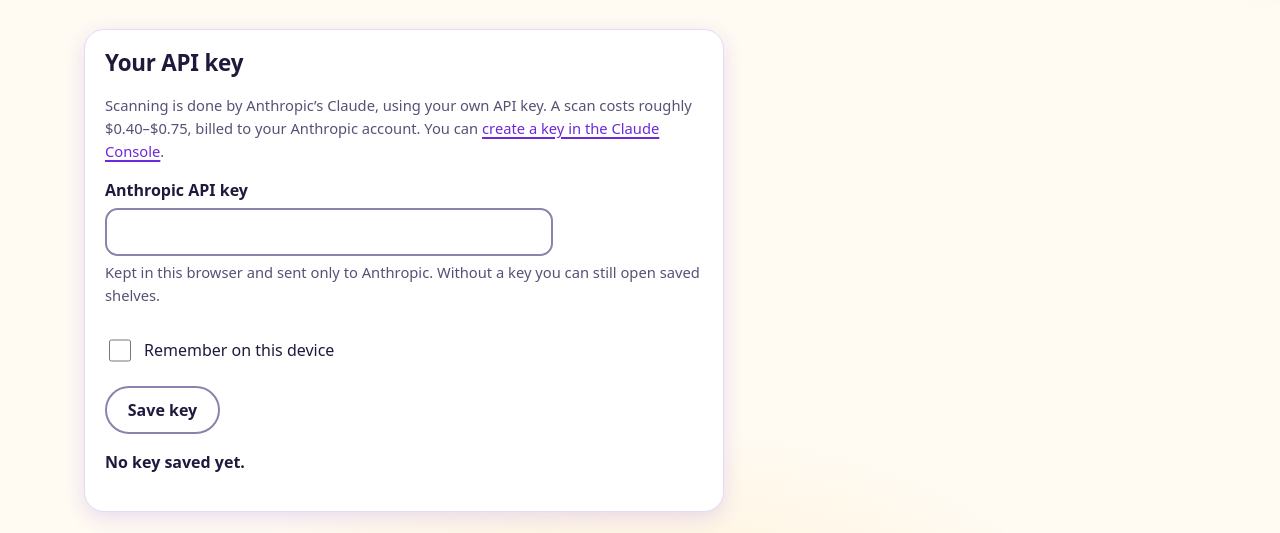
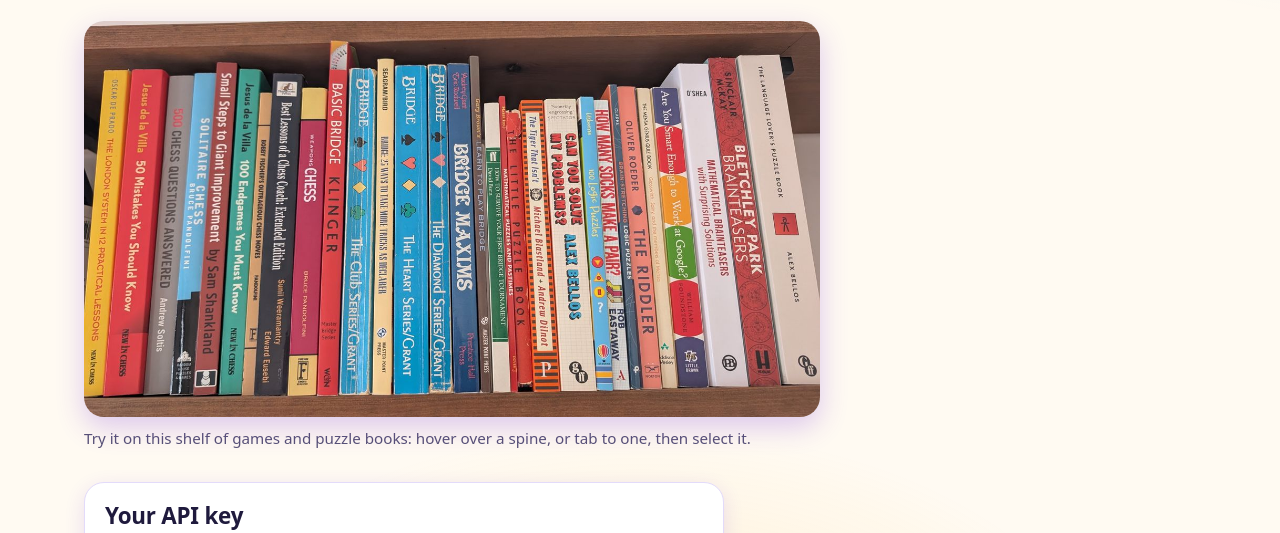
Before and after one commit to mco-gh/bookshelf, a plain HTML site: page index.html in a window 1280 px wide. Shown: the part 245-778 px from the top of the page. Drawn offline with Linux system fonts and the light colour scheme.

Commit message:
Bookshelf: add example shelf on the home page and build tooling
- Embed a scanned games shelf at the top of the home page as a small
  live example (static/bookshelf/demo/).
- viewer.js: add a compact mode and an id prefix so two shelves can be
  mounted on one page.
- Add bookshelf-src/, which rebuilds the vendored Anthropic SDK bundle
  and tooltip polyfill in static/bookshelf/vendor/.

Co-Authored-By: Claude Fable 5.2 <noreply@anthropic.com>

```diff
--- a/app.js
+++ b/app.js
@@ -44,6 +44,19 @@ function el(tag, props = {}, ...children) {
 }
 
 const newId = () => crypto.randomUUID().replaceAll('-', '').slice(0, 12);
+
+// --- Home-page example ----------------------------------------------------------
+// A real scanned shelf, small, so the first thing a visitor sees is what the app makes.
+
+fetch('demo/games.json')
+  .then((response) => (response.ok ? response.json() : Promise.reject()))
+  .then((demo) => {
+    $('demo-root').style.aspectRatio = '';
+    mountShelf($('demo-root'), demo, { imageUrl: 'demo/games.jpg', compact: true, idPrefix: 'demo-' });
+  })
+  .catch(() => {
+    document.querySelector('.demo').hidden = true; // the app works without its example
+  });
 
 // --- The visitor's API key --------------------------------------------------------
 //
--- a/index.html
+++ b/index.html
@@ -24,6 +24,11 @@
     <section id="home" aria-labelledby="home-title">
       <h1 id="home-title">Scan a bookshelf</h1>
       <p class="lede">Upload a photo of a shelf. Every spine becomes a hotspot: hover to see the title, click for details and places to find the book.</p>
+
+      <figure class="demo">
+        <div id="demo-root" style="aspect-ratio: 1400 / 754"></div>
+        <figcaption>Try it on this shelf of games and puzzle books: hover over a spine, or tab to one, then select it.</figcaption>
+      </figure>
 
       <form id="key-form" class="key" aria-labelledby="key-title">
         <h2 id="key-title">Your API key</h2>
--- a/styles.css
+++ b/styles.css
@@ -752,6 +752,28 @@ summary {
   margin-block-start: 1.4rem;
 }
 
+/* Home-page example shelf */
+
+.demo {
+  margin: 1.5rem 0 2rem;
+  max-inline-size: 46rem;
+}
+
+.demo .shelf {
+  margin-inline: 0;
+  inline-size: 100%;
+}
+
+.demo .shelf img {
+  inline-size: 100%;
+}
+
+.demo figcaption {
+  margin-block-start: 0.6rem;
+  color: var(--muted);
+  font-size: 0.95rem;
+}
+
 /* API key */
 
 .key {
--- a/viewer.js
+++ b/viewer.js
@@ -54,10 +54,14 @@ function linksFor(book, match) {
  * @param {(book: object, changes: {title: string, author: string}) => Promise<object>} [options.onEdit]
  *   Called when a book is renamed; resolves to the updated book. Omit both callbacks for a read-only shelf.
  * @param {(book: object) => Promise<void>} [options.onRemove]
+ * @param {boolean} [options.compact]  show only the photo and its hotspots (no summary, search or list)
+ * @param {string} [options.idPrefix]  needed when more than one shelf is mounted on a page
  * @returns {{destroy: () => void}}
  */
-export function mountShelf(root, shelf, { imageUrl, onEdit, onRemove }) {
+export function mountShelf(root, shelf, { imageUrl, onEdit, onRemove, compact = false, idPrefix = '' }) {
   const editable = Boolean(onEdit && onRemove);
+  // Element ids are prefixed so two shelves can be on one page.
+  const id = (name) => `${idPrefix}${name}`;
   let books = shelf.books;
   let currentBook = null;
 
@@ -66,7 +70,7 @@ export function mountShelf(root, shelf, { imageUrl, onEdit, onRemove }) {
   const summary = el('p', { class: 'lede' });
   const filterInput = el('input', {
     type: 'search',
-    id: 'shelf-filter',
+    id: id('shelf-filter'),
     name: 'q',
     autocomplete: 'off',
     autocorrect: 'off',
@@ -75,18 +79,18 @@ export function mountShelf(root, shelf, { imageUrl, onEdit, onRemove }) {
     enterkeyhint: 'search',
   });
   const filterStatus = el('p', { class: 'hint', role: 'status' });
-  const filterForm = el('form', { class: 'filter' }, el('label', { for: 'shelf-filter', text: 'Find a book on this shelf' }), filterInput, filterStatus);
+  const filterForm = el('form', { class: 'filter' }, el('label', { for: id('shelf-filter'), text: 'Find a book on this shelf' }), filterInput, filterStatus);
   filterForm.addEventListener('submit', (event) => event.preventDefault());
 
   const image = el('img', { src: imageUrl, width: shelf.width, height: shelf.height, alt: `Photo of the bookshelf “${shelf.name}”` });
   const spines = el('div');
   const shelfBox = el('div', { class: 'shelf' }, image, spines);
 
-  const listTitle = el('h2', { id: 'shelf-list-title', text: 'All books' });
-  const list = el('ol', { class: 'book-list', 'aria-labelledby': 'shelf-list-title' });
+  const listTitle = el('h2', { id: id('shelf-list-title'), text: 'All books' });
+  const list = el('ol', { class: 'book-list', 'aria-labelledby': id('shelf-list-title') });
 
   // Details dialog
-  const title = el('h2', { id: 'book-title' });
+  const title = el('h2', { id: id('book-title') });
   const author = el('p', { class: 'book-author' });
   const cover = el('img', { class: 'book-cover', alt: '', hidden: '' });
   const meta = el('p', { class: 'book-meta' });
@@ -95,7 +99,7 @@ export function mountShelf(root, shelf, { imageUrl, onEdit, onRemove }) {
   const links = el('ul', { class: 'book-links' });
   const dialog = el(
     'dialog',
-    { closedby: 'any', 'aria-labelledby': 'book-title' },
+    { closedby: 'any', 'aria-labelledby': id('book-title') },
     el('div', { class: 'dialog-head' }, title, el('form', { method: 'dialog' }, el('button', { class: 'icon-button', 'aria-label': 'Close', autofocus: '', text: '×' }))),
     author,
     el('div', { class: 'book-body' }, cover, el('div', {}, meta, blurb, note)),
@@ -108,15 +112,15 @@ export function mountShelf(root, shelf, { imageUrl, onEdit, onRemove }) {
   let editAuthor;
   let editStatus;
   if (editable) {
-    editTitle = el('input', { type: 'text', id: 'edit-title', name: 'title', required: '', maxlength: '300' });
-    editAuthor = el('input', { type: 'text', id: 'edit-author', name: 'author', maxlength: '300' });
+    editTitle = el('input', { type: 'text', id: id('edit-title'), name: 'title', required: '', maxlength: '300' });
+    editAuthor = el('input', { type: 'text', id: id('edit-author'), name: 'author', maxlength: '300' });
     editStatus = el('p', { class: 'hint', role: 'status' });
     const removeButton = el('button', { type: 'button', class: 'danger', text: 'Remove this outline' });
     const editForm = el(
       'form',
       { class: 'edit-form' },
-      el('div', { class: 'field' }, el('label', { for: 'edit-title' }, 'Title ', el('span', { 'aria-hidden': 'true', text: '*' })), editTitle),
-      el('div', { class: 'field' }, el('label', { for: 'edit-author', text: 'Author' }), editAuthor),
+      el('div', { class: 'field' }, el('label', { for: id('edit-title') }, 'Title ', el('span', { 'aria-hidden': 'true', text: '*' })), editTitle),
+      el('div', { class: 'field' }, el('label', { for: id('edit-author'), text: 'Author' }), editAuthor),
       el('div', { class: 'actions' }, el('button', { type: 'submit', class: 'primary', text: 'Save changes' }), removeButton),
       editStatus,
     );
@@ -163,7 +167,8 @@ export function mountShelf(root, shelf, { imageUrl, onEdit, onRemove }) {
     });
   }
 
-  root.replaceChildren(summary, el('search', {}, filterForm), shelfBox, listTitle, list, dialog);
+  if (compact) root.replaceChildren(shelfBox, dialog);
+  else root.replaceChildren(summary, el('search', {}, filterForm), shelfBox, listTitle, list, dialog);
 
   // --- Rendering -------------------------------------------------------------
 
@@ -178,7 +183,7 @@ export function mountShelf(root, shelf, { imageUrl, onEdit, onRemove }) {
       const h = Math.max(...ys) - y0 || 0.001;
       // Outline relative to the button's own box, in percent.
       const local = book.quad.map(([x, y]) => [((x - x0) / w) * 100, ((y - y0) / h) * 100]);
-      const tipId = `tip-${book.id}`;
+      const tipId = id(`tip-${book.id}`);
 
       // The button has no text of its own: the tooltip is its accessible name.
       const button = el('button', { type: 'button', class: 'spine', interestfor: tipId, 'aria-labelledby': tipId, 'data-book': book.id });
```
Also changed, not shown: demo/games.json (added, +1 -0 lines), demo/games.jpg (added).
